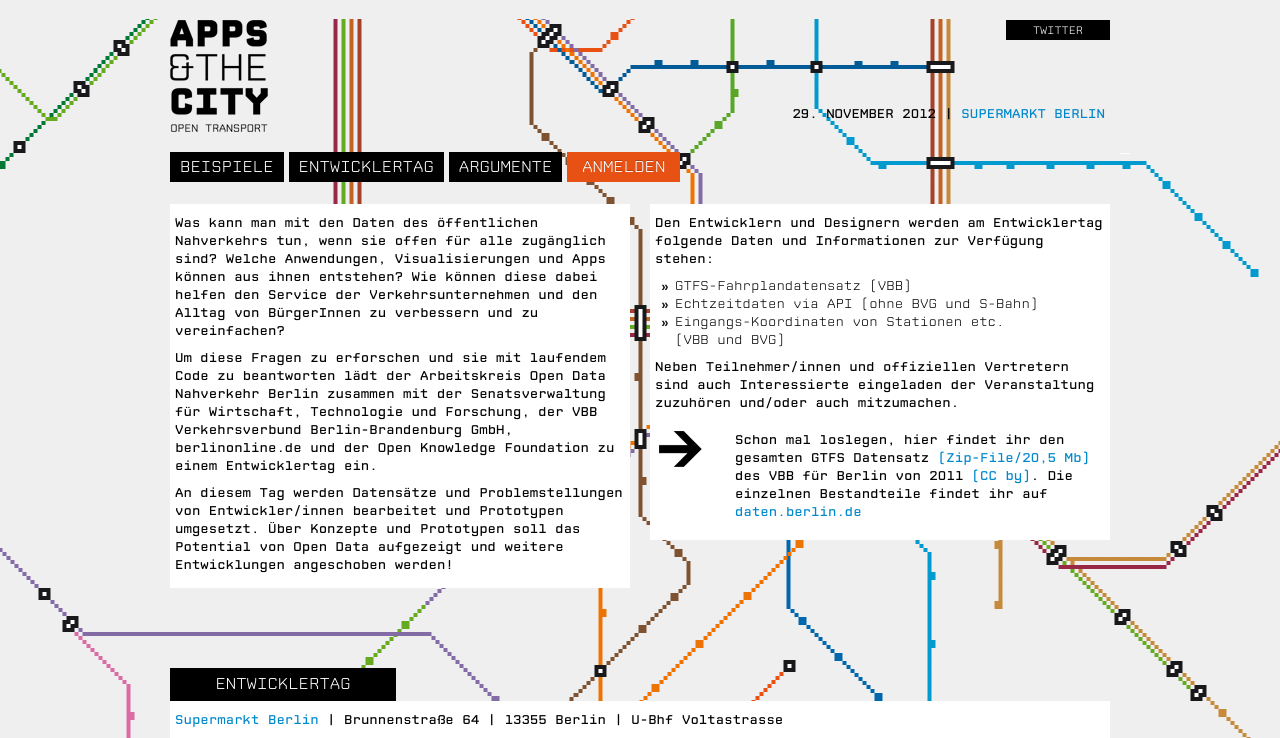
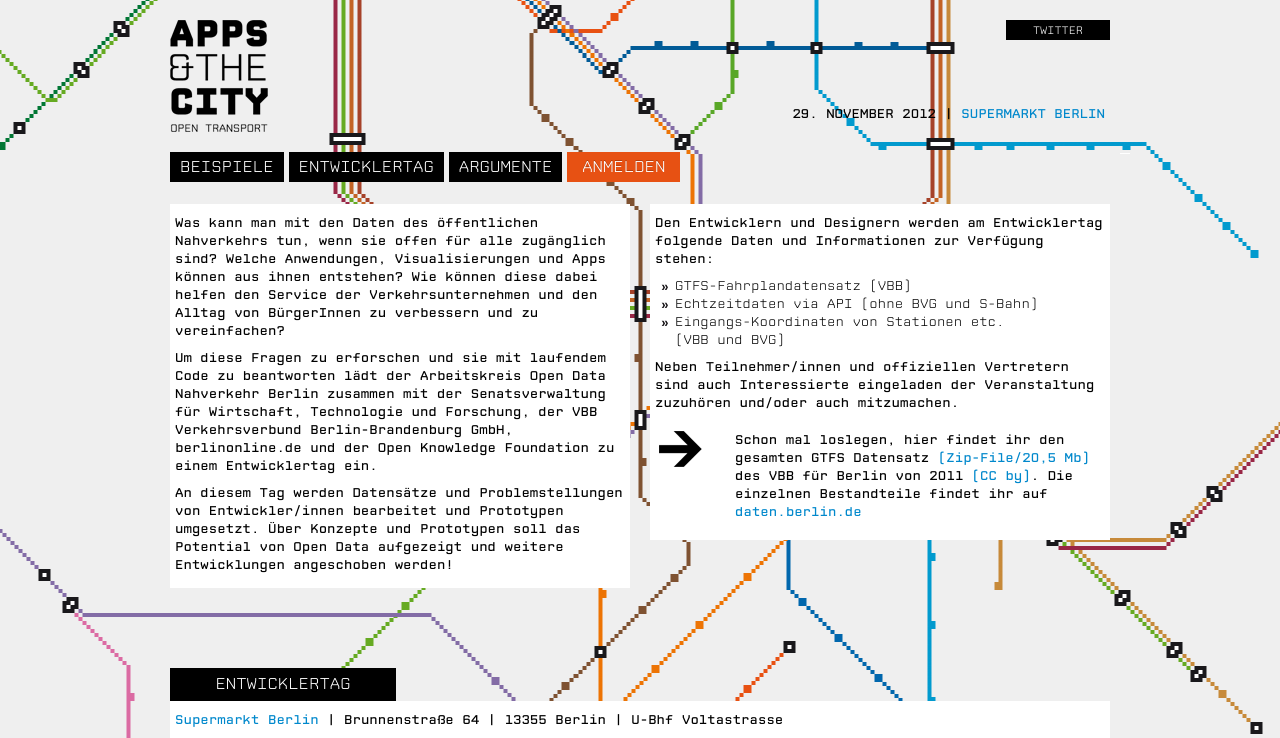
Before and after one commit to okfde/berlin.appsandthecity, a Jekyll site: the page built from index.html, in a window 1280 px wide. Shown: the top 738 px of the page. Built offline with Jekyll 4.4.1, drawn with Linux system fonts in a browser that asks for light colours; nearby versions of some CDN libraries; Markdown is read by kramdown in place of the engine named in the settings; grey boxes are pictures that could not be loaded.

Commit message:
Updated css/style.css

```diff
--- a/css/style.css
+++ b/css/style.css
@@ -65,7 +65,7 @@
 
 
 body {
-  background: #efefef url(../img/background2.png) center repeat-x;
+  background: #efefef url(../img/background2.png) center top repeat-x;
   font-family: 'CPMono_v07Light', sans-serif;
   color: #000;
 }
```
